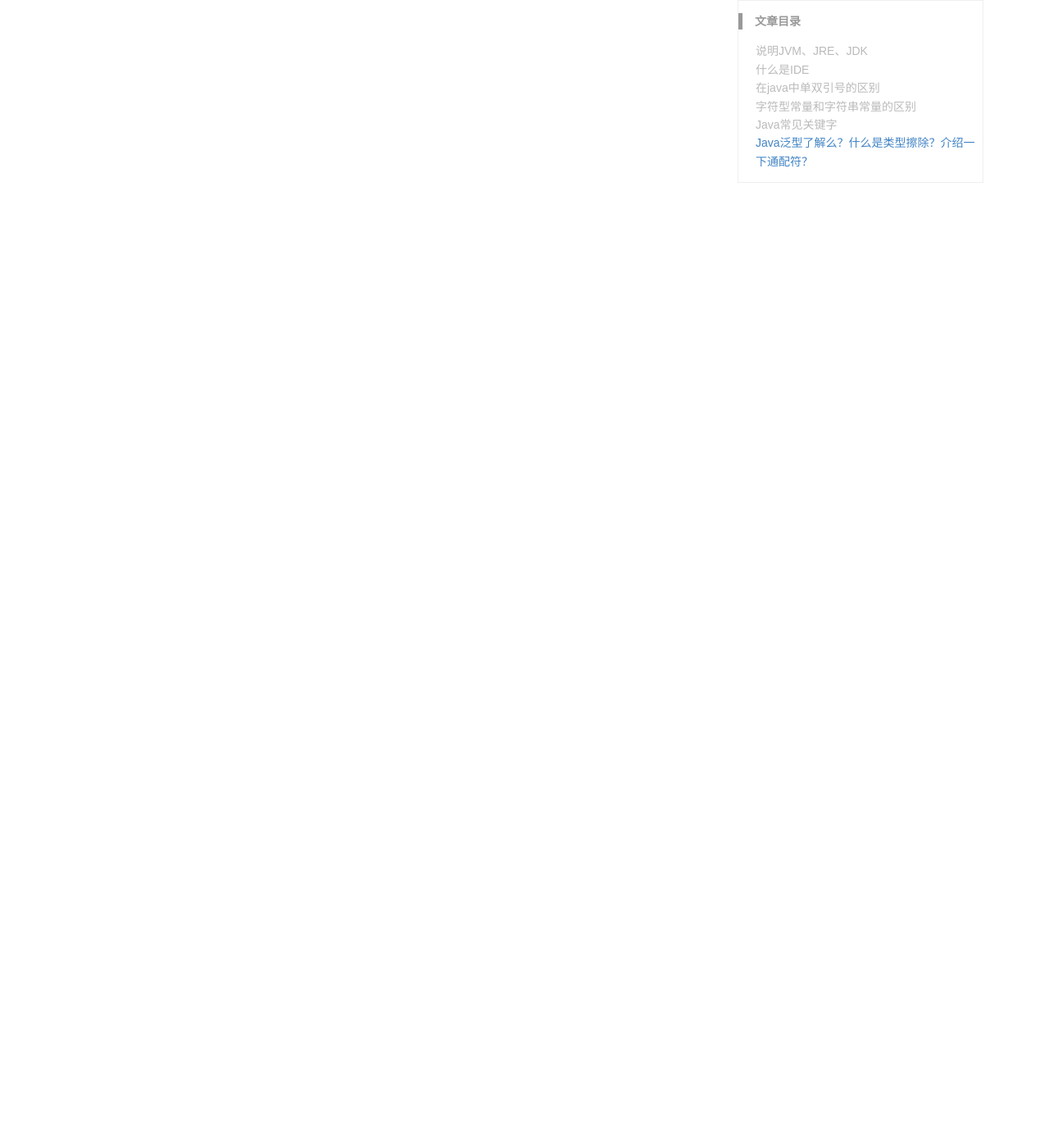
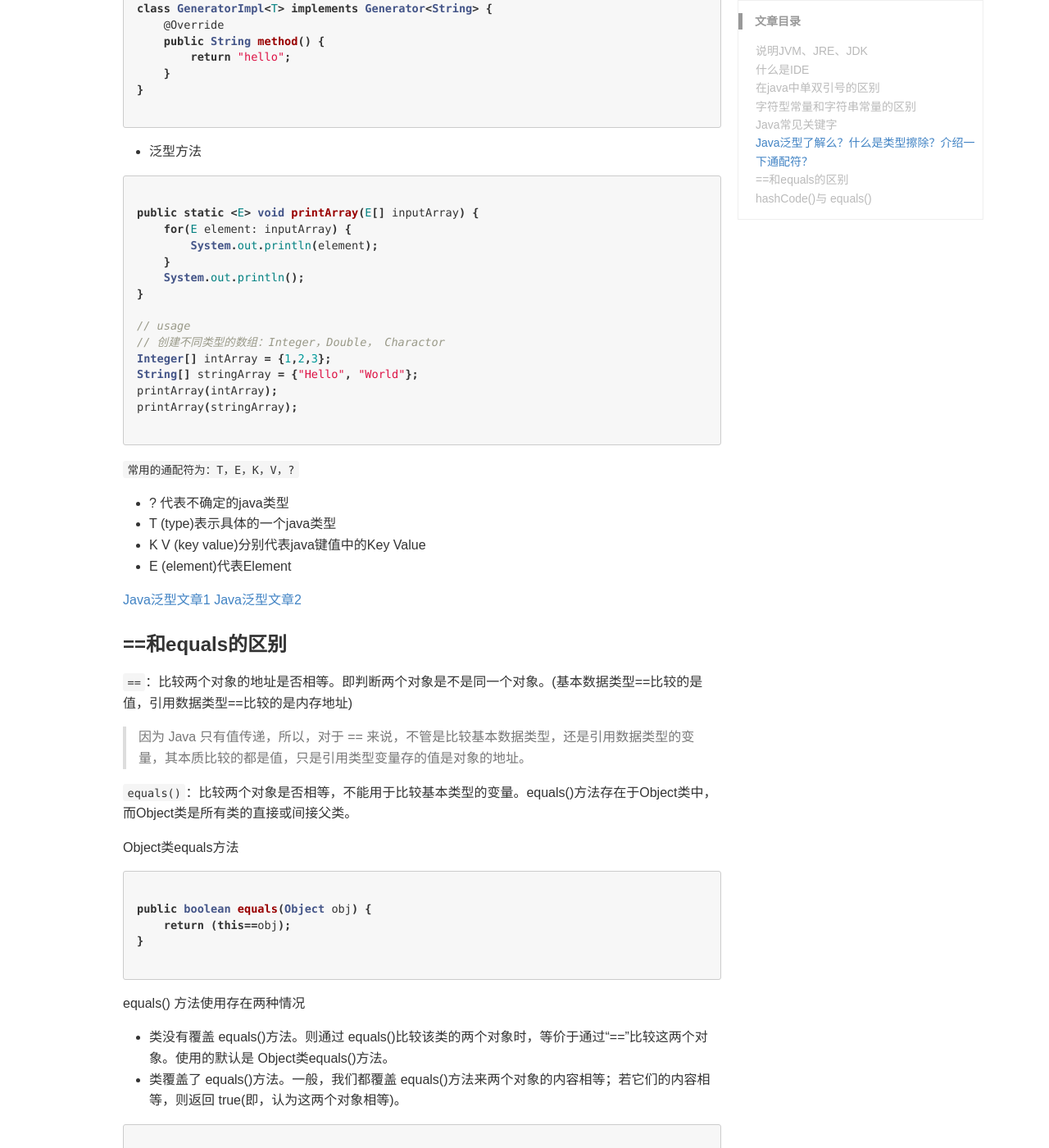
Before and after one commit to TcTOrz/TcTOrz.github.io, a Jekyll site: the page built from _posts/2020-07-13-java-learn.md, in a window 1280 px wide and 1400 px high, scrolled down 3505 px. Shown: the whole window at 82% size. Built offline with Jekyll 4.4.1, drawn with Linux system fonts in a browser that asks for light colours; some web fonts are replaced; comment, search, counter and statistics services are not loaded; some of the changed text lies outside the part shown.

Commit message:
java-base

````diff
--- a/_posts/2020-07-13-java-learn.md
+++ b/_posts/2020-07-13-java-learn.md
@@ -83,3 +83,144 @@ add.invoke(list, "ki");
 System.out.println(list);
 
 ```
+
+泛型一般有三种使用方式：泛型类、泛型接口、泛型方法
+
+- 泛型类
+
+```java
+
+// 此处T可以随便标识，常见的如T、E、K、V等形式的参数常用于标识泛型
+// 在实例化泛型类时，必须指定T的具体类型
+public class Generic<T> {
+    private T key;
+    public Generic(T key) {
+        this.key = key;
+    }
+    public T getKey() {
+        return key;
+    }
+}
+
+// 实例化泛型类
+Generic<Integer> genericInteger = new Generic<Integer>(123);
+
+```
+
+- 泛型接口
+
+```java
+
+public interface Generator<T> {
+    public T method();
+}
+
+```
+
+实现泛型接口，不指定类型
+
+```java
+
+class GeneratorImpl<T> implements Generator<T> {
+    @Override
+    public T method() {
+        return null;
+    }
+}
+
+```
+
+实现泛型接口，指定类型
+
+```java
+
+class GeneratorImpl<T> implements Generator<String> {
+    @Override
+    public String method() {
+        return "hello";
+    }
+}
+
+```
+
+- 泛型方法
+
+```java
+
+public static <E> void printArray(E[] inputArray) {
+    for(E element: inputArray) {
+        System.out.println(element);
+    }
+    System.out.println();
+}
+
+// usage
+// 创建不同类型的数组：Integer，Double， Charactor
+Integer[] intArray = {1,2,3};
+String[] stringArray = {"Hello", "World"};
+printArray(intArray);
+printArray(stringArray);
+
+```
+
+`常用的通配符为：T，E，K，V，?`
+
+- ? 代表不确定的java类型
+- T (type)表示具体的一个java类型
+- K V (key value)分别代表java键值中的Key Value
+- E (element)代表Element
+
+[Java泛型文章1](https://juejin.im/post/5d5789d26fb9a06ad0056bd9)
+[Java泛型文章2](https://www.cnblogs.com/wuqinglong/p/9456193.html)
+
+### ==和equals的区别
+`==`：比较两个对象的地址是否相等。即判断两个对象是不是同一个对象。(基本数据类型==比较的是值，引用数据类型==比较的是内存地址)
+
+> 因为 Java 只有值传递，所以，对于 == 来说，不管是比较基本数据类型，还是引用数据类型的变量，其本质比较的都是值，只是引用类型变量存的值是对象的地址。
+
+`equals()`：比较两个对象是否相等，不能用于比较基本类型的变量。equals()方法存在于Object类中，而Object类是所有类的直接或间接父类。
+
+Object类equals方法
+
+```java
+
+public boolean equals(Object obj) {
+    return (this==obj);
+}
+
+```
+
+equals() 方法使用存在两种情况
+
+- 类没有覆盖 equals()方法。则通过 equals()比较该类的两个对象时，等价于通过“==”比较这两个对象。使用的默认是 Object类equals()方法。
+- 类覆盖了 equals()方法。一般，我们都覆盖 equals()方法来两个对象的内容相等；若它们的内容相等，则返回 true(即，认为这两个对象相等)。
+
+```java
+
+public class test1 {
+    public static void main(String[] args) {
+        String a = new String("ab"); // a 为一个引用
+        String b = new String("ab"); // b为另一个引用,对象的内容一样
+        String aa = "ab"; // 放在常量池中
+        String bb = "ab"; // 从常量池中查找
+        if (aa == bb) // true
+            System.out.println("aa==bb");
+        if (a == b) // false，非同一对象
+            System.out.println("a==b");
+        if (a.equals(b)) // true
+            System.out.println("aEQb");
+        if (42 == 42.0) { // true
+            System.out.println("true");
+        }
+    }
+}
+
+```
+
+说明
+
+- String 中的 equals 方法是被重写过的，因为 Object 的 equals 方法是比较的对象的内存地址，而 String 的 equals 方法比较的是对象的值。
+- 当创建 String 类型的对象时，虚拟机会在常量池中查找有没有已经存在的值和要创建的值相同的对象，如果有就把它赋给当前引用。如果没有就在常量池中重新创建一个 String 对象。
+
+### hashCode()与 equals()
+暂空
````
